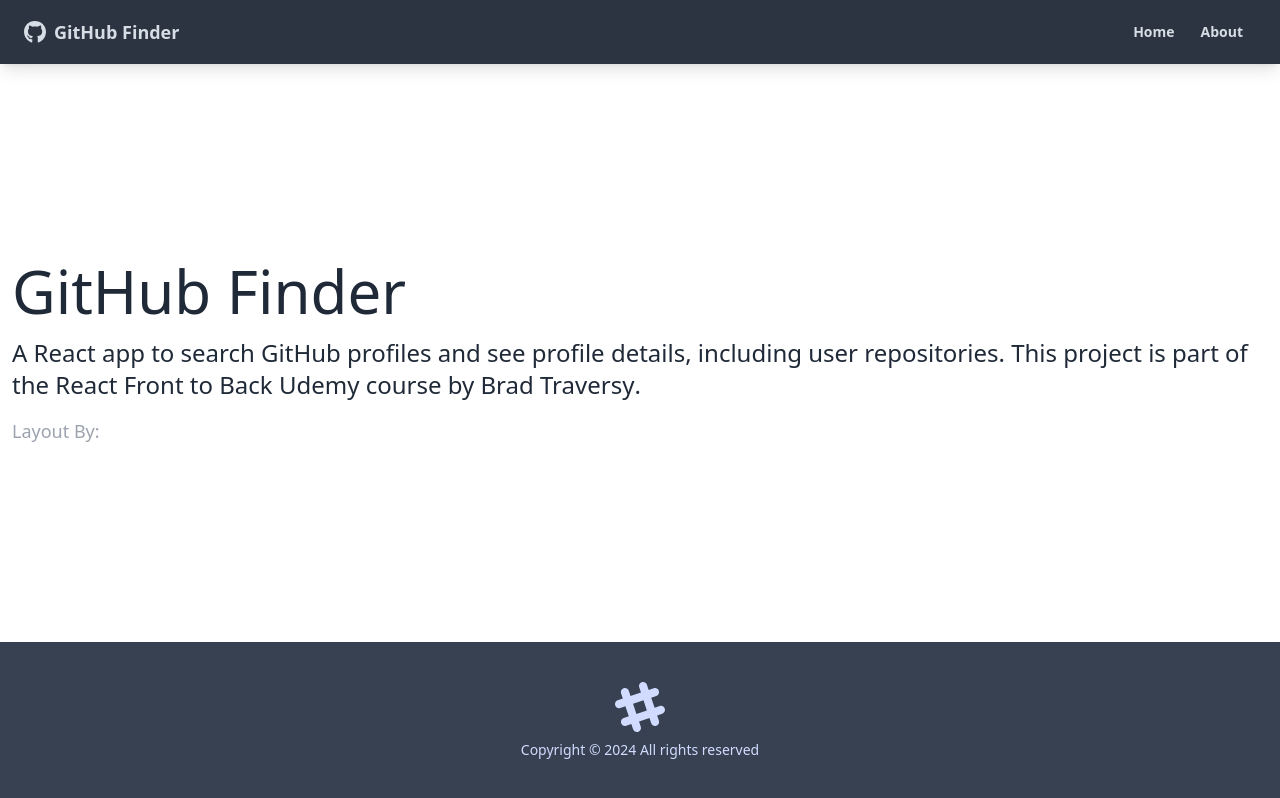
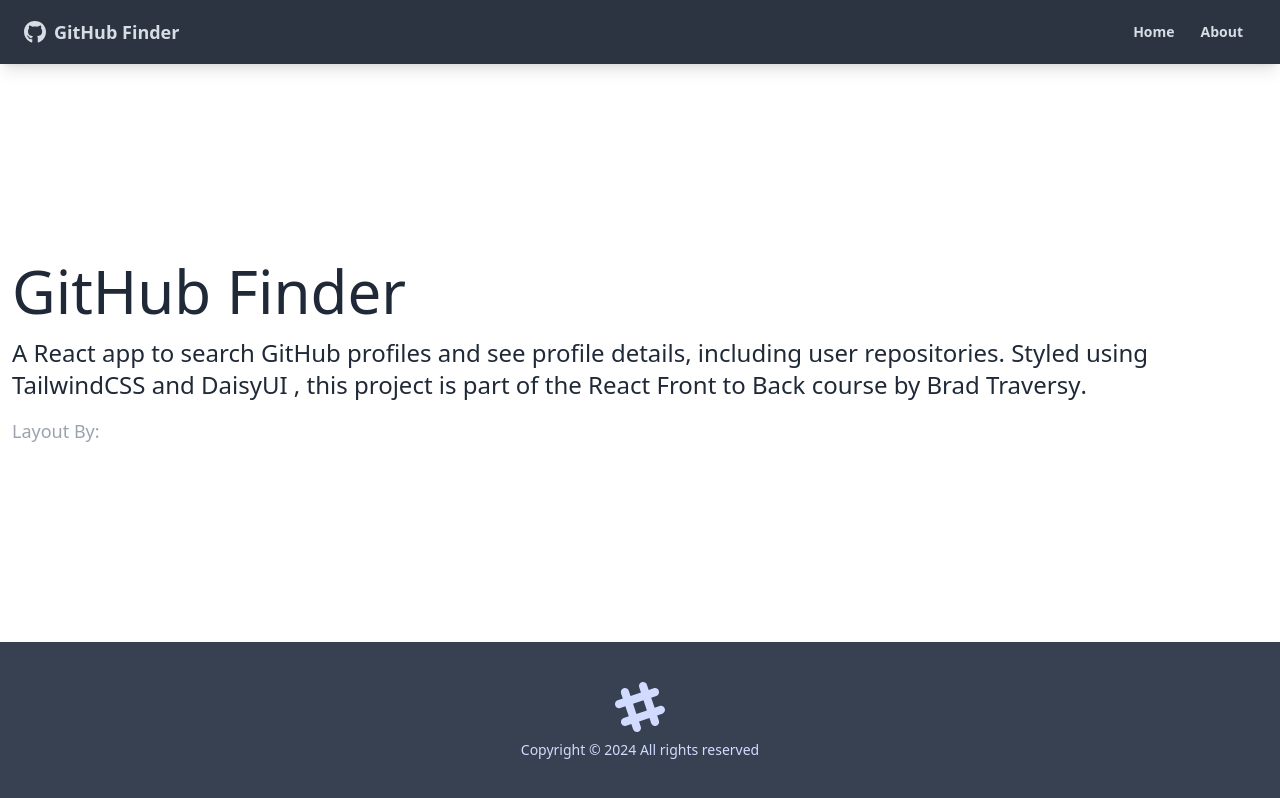
Before and after one commit to eaknott/github-finder-app, a React (Create React App) app: page /about in a window 1280 px wide. Built offline with nearby package versions, Linux system fonts and the light colour scheme; no server answers; the HTML template or start-up script is replaced by a standard one.

Commit message:
Adding DaisyUI styling to links in About page

```diff
--- a/src/pages/About.jsx
+++ b/src/pages/About.jsx
@@ -3,14 +3,26 @@
     <div>
       <h1 className="text-6xl mb-4">GitHub Finder</h1>
       <p className="mb-4 text-2xl font-light">
-        A React app to search GitHub profiles and see profile details, including user repositories. This project is part of the
-        <a href="https://www.udemy.com/course/modern-react-front-t-back">
+        A React app to search GitHub profiles and see profile details, including user repositories. Styled using
+        <a href="https://tailwindcss.com/" className="hover:text-info">
+          {' '}
+          TailwindCSS
+          {' '}
+        </a>
+         and
+         <a href="https://daisyui.com/" className="hover:text-info">
+          {' '}
+          DaisyUI
+          {' '}
+         </a>
+         , this project is part of the
+        <a href="https://www.traversymedia.com/Modern-React-Front-To-Back-Course" className="hover:text-secondary" >
           {' '}
           React Front to Back
         </a>{' '}
-        Udemy course by
+        course by
         <strong>
-          <a href="https://traversymedia.com"> Brad Traversy</a>
+          <a href="https://traversymedia.com" className="hover:text-secondary hover:font-semibold" > Brad Traversy</a>
         </strong>
         .
       </p>
```
